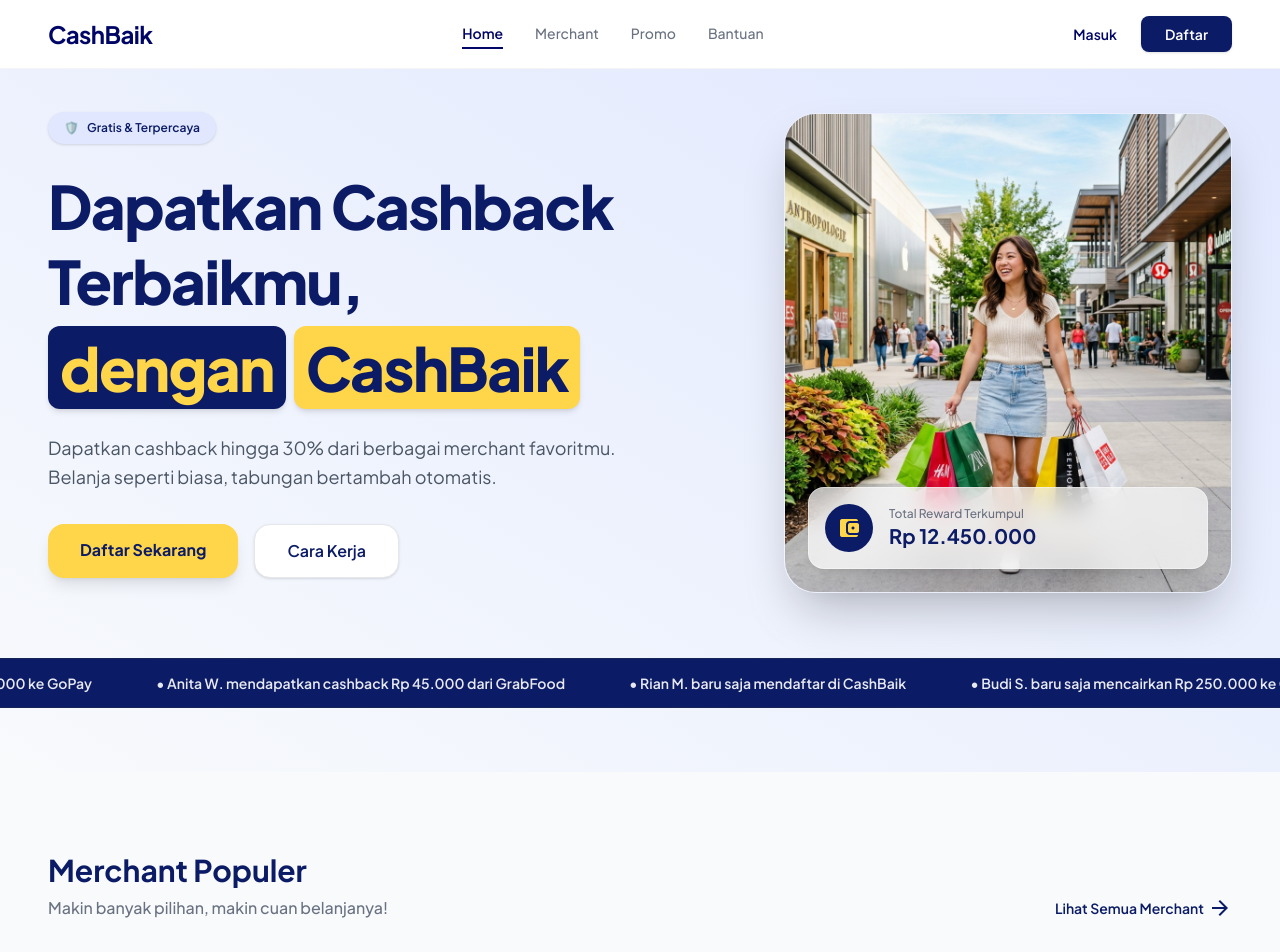
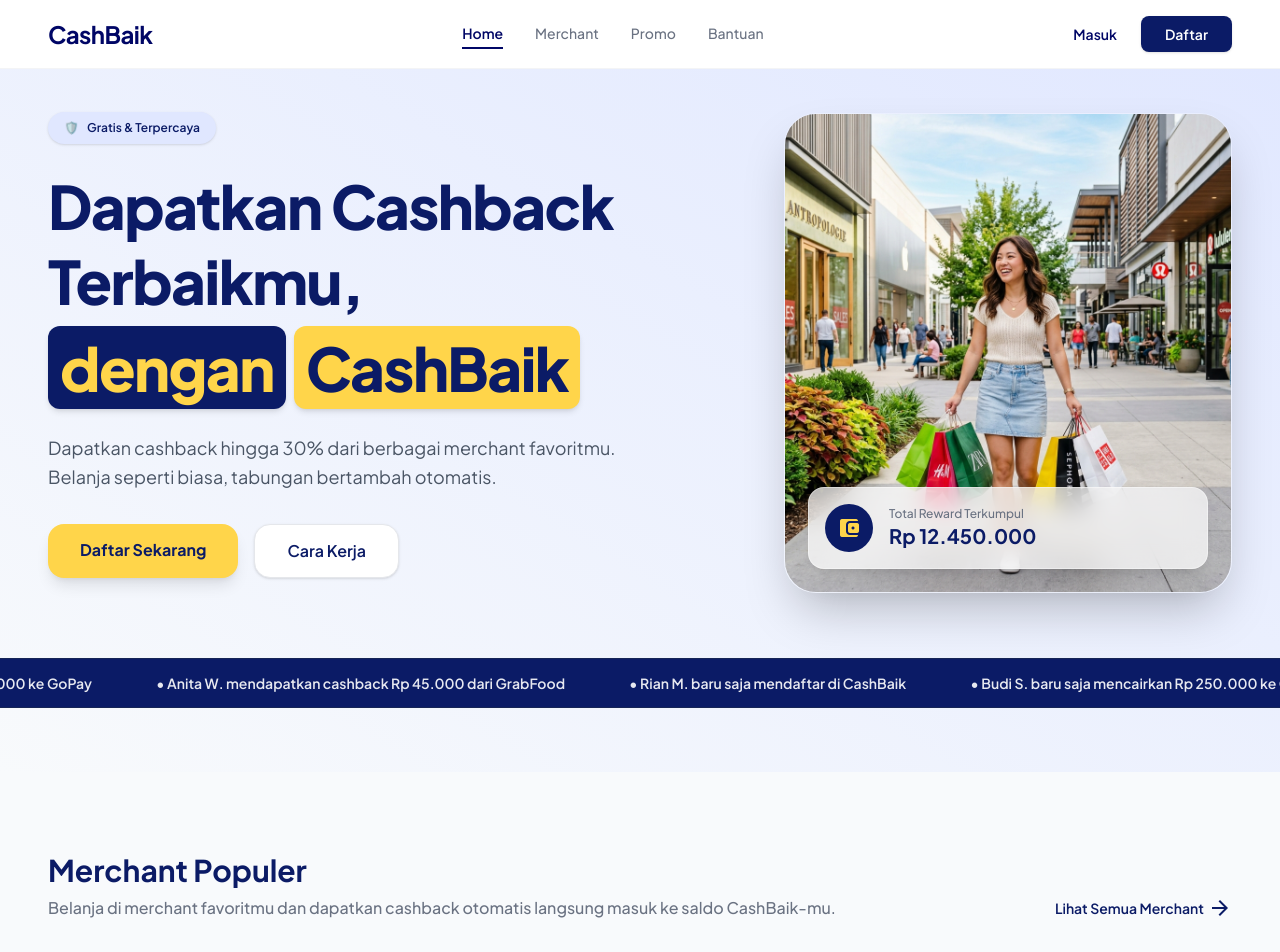
Before and after one commit to rosalindahayin58-source/CashBaik.com, a Vue app: page / in a window 1280 px wide. Shown: the top 952 px of the page. Built offline with nearby package versions, Linux system fonts and the light colour scheme.

Commit message:
Update MerchantSection.vue

```diff
--- a/src/components/MerchantSection.vue
+++ b/src/components/MerchantSection.vue
@@ -5,7 +5,7 @@
       <div class="flex flex-col md:flex-row justify-between items-start md:items-end mb-12">
         <div>
           <h2 class="text-3xl font-bold text-[#0b1b66] mb-2">Merchant Populer</h2>
-          <p class="text-gray-500 font-medium">Makin banyak pilihan, makin cuan belanjanya!</p>
+          <p class="text-gray-500 font-medium">Belanja di merchant favoritmu dan dapatkan cashback otomatis langsung masuk ke saldo CashBaik-mu.</p>
         </div>
         <a
           href="#"
```
